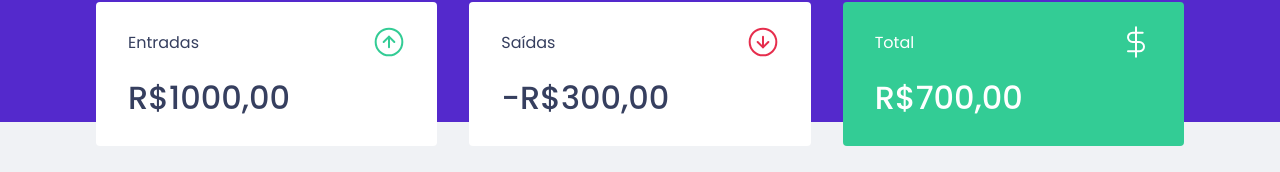
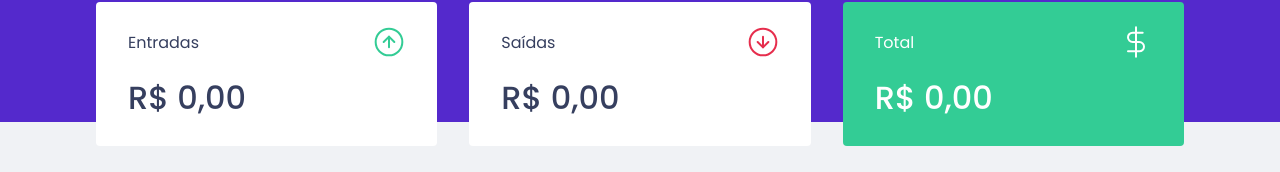
Before and after one commit to victormuraki/vmmoney, a React (Create React App) app: page / in a window 1280 px wide. Shown: the part 150-322 px from the top of the page. Built offline with nearby package versions, Linux system fonts and the light colour scheme; no server answers; what miragejs would draw is missing.

Commit message:
Implatado calculo no summury

```diff
--- a/src/components/Summary/index.tsx
+++ b/src/components/Summary/index.tsx
@@ -8,16 +8,36 @@
 
 export function Summary() {
 
-    const {transactions} = useContext(TransactionsContext)
+    const { transactions } = useContext(TransactionsContext);
 
-    return(
+    const summury = transactions.reduce((acc, transaction) => {
+        if (transaction.type === 'deposit') {
+            acc.deposits += transaction.amount;
+            acc.total += transaction.amount;
+        } else {
+            acc.withdraws += transaction.amount;
+            acc.total -= transaction.amount;
+        }
+        return acc
+    }, {
+        deposits: 0,
+        withdraws: 0,
+        total: 0
+    })
+
+    return (
         <Container>
             <div>
                 <header>
                     <p>Entradas</p>
                     <img src={income} alt="entradas" />
                 </header>
-                <strong>R$1000,00</strong>
+                <strong>
+                    {new Intl.NumberFormat('pt-BR', {
+                        style: 'currency',
+                        currency: 'BRL'
+                    }).format(summury.deposits)}
+                </strong>
             </div>
 
             <div>
@@ -25,7 +45,13 @@
                     <p>Saídas</p>
                     <img src={outcome} alt="saídas" />
                 </header>
-                <strong>-R$300,00</strong>
+                <strong>
+                    {new Intl.NumberFormat('pt-BR', {
+                        style: 'currency',
+                        currency: 'BRL'
+                    }).format(summury.withdraws)}
+                </strong>
+
             </div>
 
             <div className="highlight-background">
@@ -33,7 +59,12 @@
                     <p>Total</p>
                     <img src={total} alt="total" />
                 </header>
-                <strong>R$700,00</strong>
+                <strong>
+                    {new Intl.NumberFormat('pt-BR', {
+                        style: 'currency',
+                        currency: 'BRL'
+                    }).format(summury.total)}
+                </strong>
             </div>
         </Container>
     )
```
